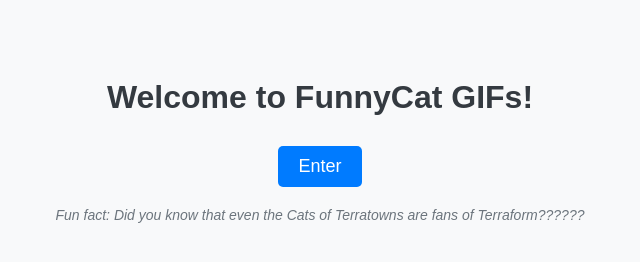
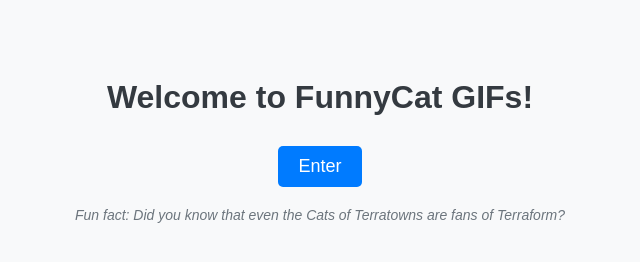
Before and after one commit to bhanumalhotra123/terraform-begineer-bootcamp-2023, a plain HTML site: page public/index.html in a window 1280 px wide. Shown: the full height of the page, 320-960 px from the left. Drawn offline with Linux system fonts and the light colour scheme.

```diff
--- a/public/index.html
+++ b/public/index.html
@@ -38,7 +38,7 @@
 <body>
     <h1>Welcome to FunnyCat GIFs!</h1>
     <button id="enter-button" onclick="navigateToPage()">Enter</button>
-    <p class="disclaimer">Fun fact: Did you know that even the Cats of Terratowns are fans of Terraform??????</p>
+    <p class="disclaimer">Fun fact: Did you know that even the Cats of Terratowns are fans of Terraform?</p>
 
     <script>
         function navigateToPage() {
```
Also changed, not shown: 4 other files.
